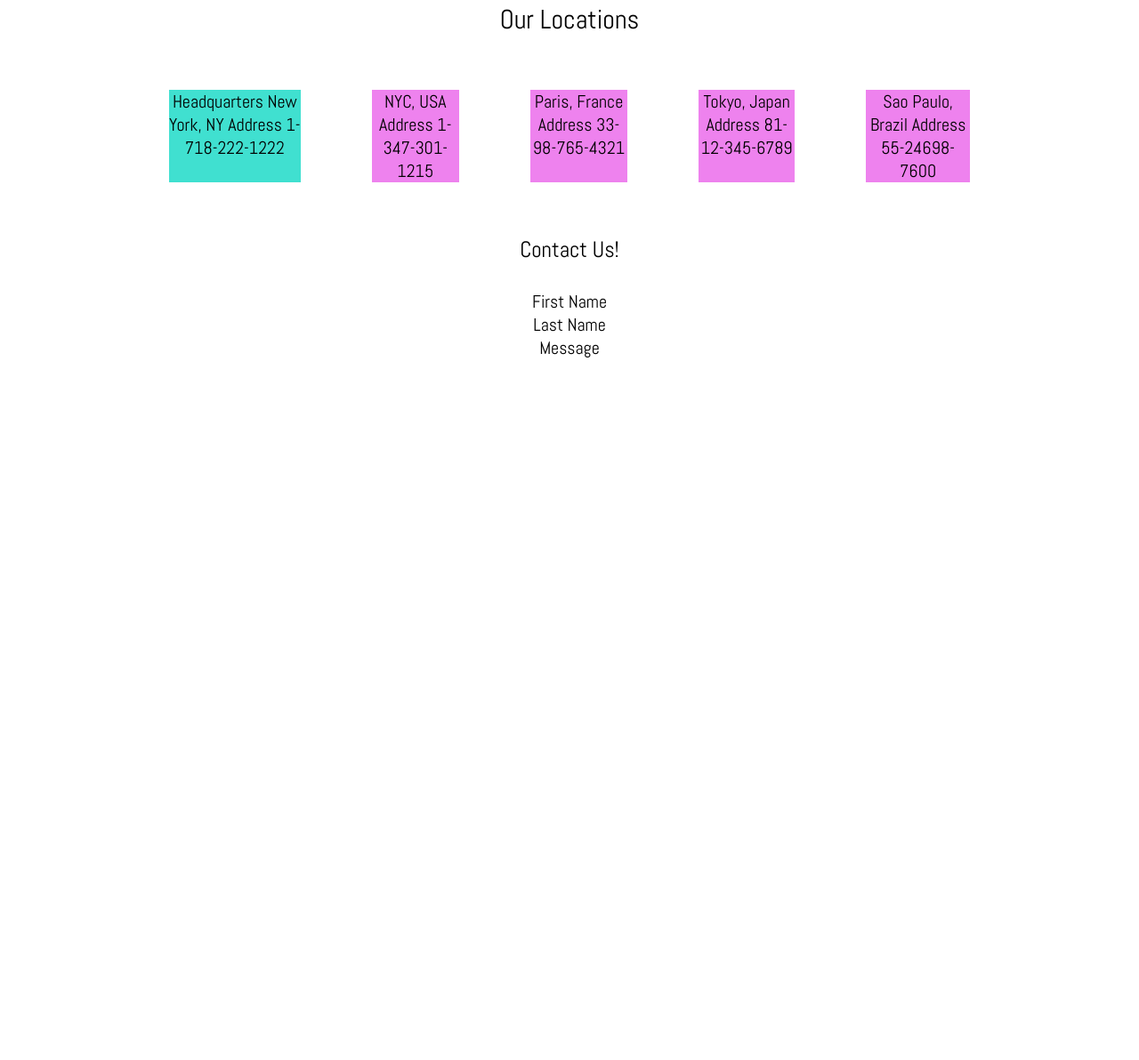
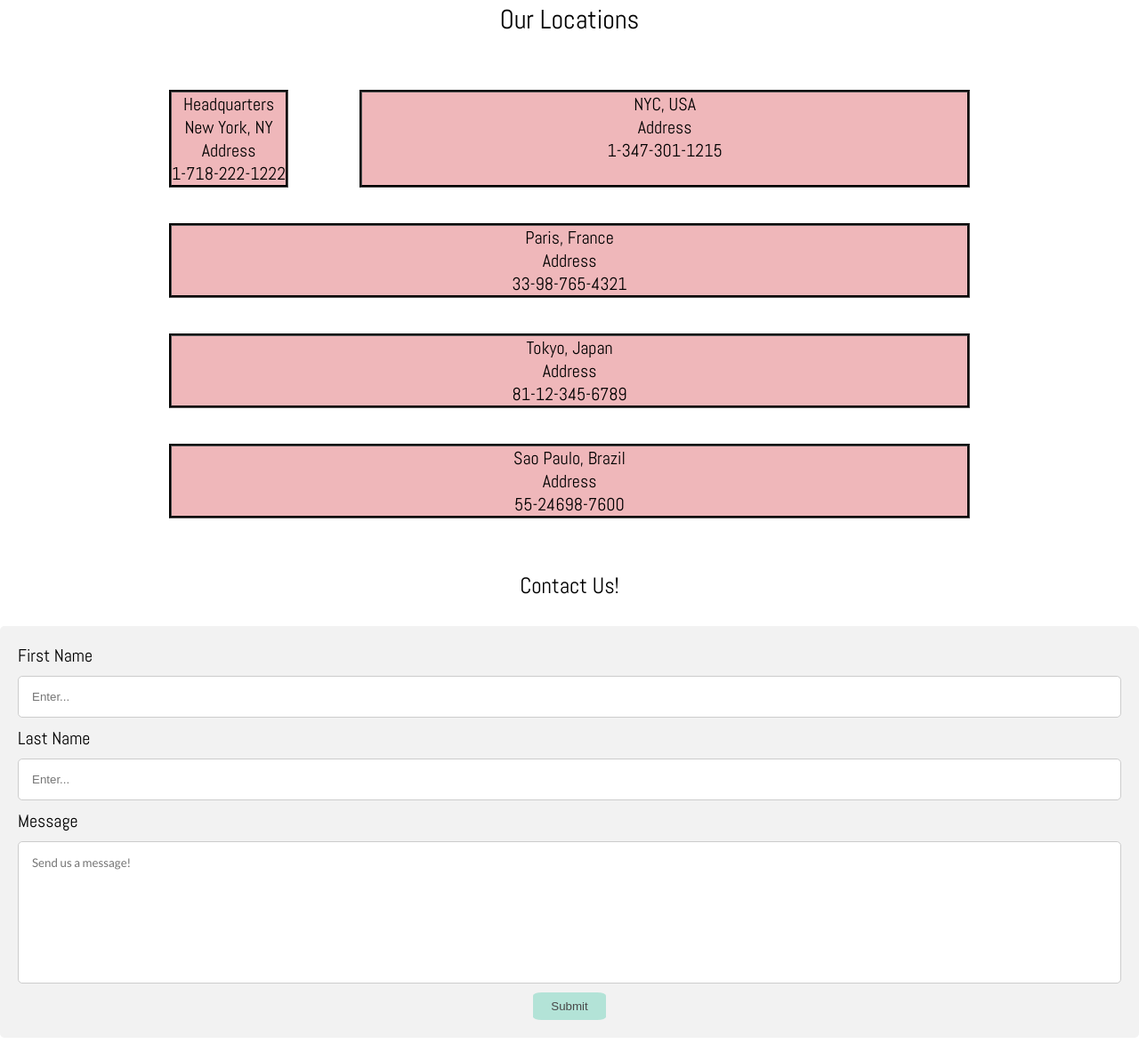
Before and after one commit to staten-island-tech/html-scss-mastery-project-vc-gl, a plain HTML site: page contact.html in a window 1280 px wide. Shown: the part 165-1357 px from the top of the page at 89% size. Before the commit the page ends 800 px from the top, so only its background shows below. Drawn offline with Linux system fonts and the light colour scheme.

Commit message:
contact 3

```diff
--- a/contact.html
+++ b/contact.html
@@ -31,38 +31,38 @@
             </div>
             <div class="locations-gallery">
                 <div class="locations-headquarters">
-                    Headquarters
-                    New York, NY
+                    Headquarters <br>
+                    New York, NY <br>
 
-                    Address
+                    Address <br>
                     1-718-222-1222
                 </div>
 
                 <div class="locations-box">
-                     NYC, USA
+                     NYC, USA  <br>
 
-                    Address
+                    Address <br>
                     1-347-301-1215
                 </div>
 
                 <div class="locations-box">
-                    Paris, France
+                    Paris, France <br>
 
-                    Address
+                    Address <br>
                     33-98-765-4321
                 </div>
 
                 <div class="locations-box">
-                    Tokyo, Japan
+                    Tokyo, Japan <br>
 
-                    Address
+                    Address <br>
                     81-12-345-6789
                 </div>
 
                 <div class="locations-box">
-                    Sao Paulo, Brazil
+                    Sao Paulo, Brazil <br>
 
-                    Address
+                    Address <br>
                     55-24698-7600
                 </div>
             </div>
@@ -76,12 +76,19 @@
                 <div class="form-sec">
                     First Name
                 </div>
+                <input type="text" id="fname" name="first-name" placeholder="Enter...">
                 <div class="form-sec">
                     Last Name
                 </div>
+                <input type="text" id="lname" name="last-name" placeholder="Enter...">
                 <div class="form-sec">
                     Message
                 </div>
+                <textarea id="message" name="message" placeholder="Send us a message!"></textarea>
+
+             <!----  <input type="submit" value="Submit"> -->
+
+                <button class="submit-btn">Submit</button>
             </div>
         </section>
     </div>
--- a/scss/contact-page.scss
+++ b/scss/contact-page.scss
@@ -50,7 +50,7 @@ body {
 .navbar-sec:focus {
     display: block;
     content: "";
-    border-bottom: solid 0.2rem #efb7ba;
+    border-bottom: solid 0.2rem $pink;
     transform: scaleX(0);
     transition: transform 0.2s ease-in-out;
 }
@@ -74,25 +74,103 @@ a:active {
 .locations-header {
     font-size: 3rem;
     margin: 5rem 0 4rem 0;
+    transition: all 0.2s;
+    -webkit-background-clip: text;
+}
+
+.locations-header:hover {
+    transform: translate3d(20, 100%, 0);
+    letter-spacing: 1rem;
 }
 
 .locations-gallery {
     display: flex;
     flex-direction: row;
-    flex-wrap: nowrap;
+    flex-wrap: wrap;
 }
 
 .locations-headquarters {
     margin: 2rem 4rem;
-    background-color: turquoise; /* for differentiation purposes */
+  /*  background-color: rgb(245, 189, 235); */
+    background-color: $pink;
+    word-wrap: break-word;
+    border: 0.3rem groove black;
 }
 
 .locations-box {
     margin: 2rem 4rem;
-    background-color: violet; /* for differentiation purposes */
+  /*  background-color: rgb(245, 189, 245); */
+    background-color: $pink;
+    border: 0.3rem groove black;
+    flex-grow: 1;
+    flex-shrink: 0;
+    flex-basis: 48%;
+    justify-content: space-around;
+    transition: all 0.2s;
 }
+
+.locations-box:hover, .locations-headquarters:hover {
+    filter: drop-shadow(1rem 2rem 1rem #a1fcfc);
+    transform: scale(1.2);
+  }
+
+.form {
+    padding: 2rem;
+    border-radius: 0.5rem;
+    background-color: #f2f2f2;
+  }
 
 .form-header {
     font-size: 2.5rem;
     margin: 4rem 0 3rem 0;
 }
+
+.form-sec {
+    text-align: left;
+}
+
+input[type=text], textarea {
+    width: 100%;
+    padding: 1.5rem;
+    border: 1px solid #ccc;
+    border-radius: 0.5rem;
+    box-sizing: border-box;
+    margin-top: 1rem;
+    margin-bottom: 1rem;
+}
+
+textarea {
+    height: 20vh;
+    font-family: "Lato", sans-serif;
+    resize: none;
+}
+
+/* input[type=submit] {
+    background-color: $blue;
+    color: $black;
+    cursor: pointer;
+    border: none;
+    border-radius: 12%;
+    padding: 0.8rem 2rem;
+}
+
+input[type=submit]:hover {
+    background-color: $pink;
+} */
+
+.submit-btn {
+    background-color: $mint;
+    border: none;
+    color: $black;
+    padding: 0.8rem 2rem;
+    text-align: center;
+    opacity: 0.7;
+    transition: 0.2s;
+    cursor: pointer;
+    text-decoration: none;
+    border-radius: 12%;
+}
+
+.submit-btn:hover {
+    opacity: 2;
+}
```
Also changed, not shown: scss/contact-page.css.
